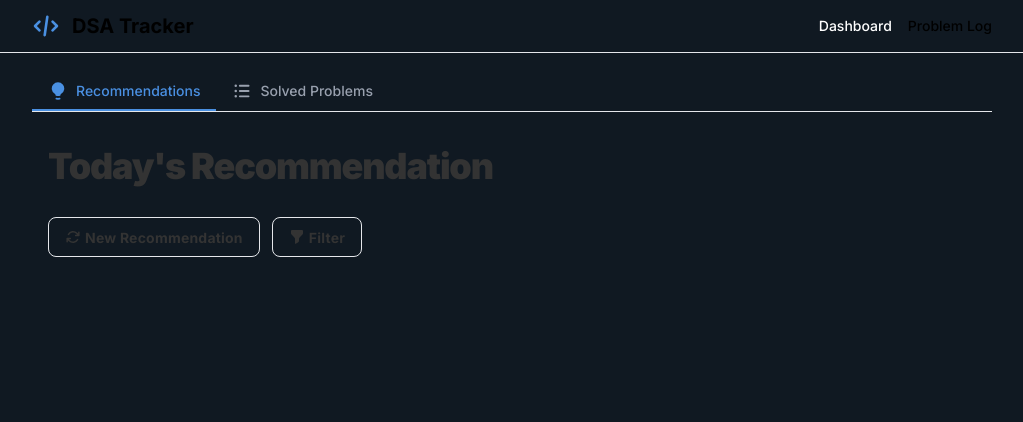
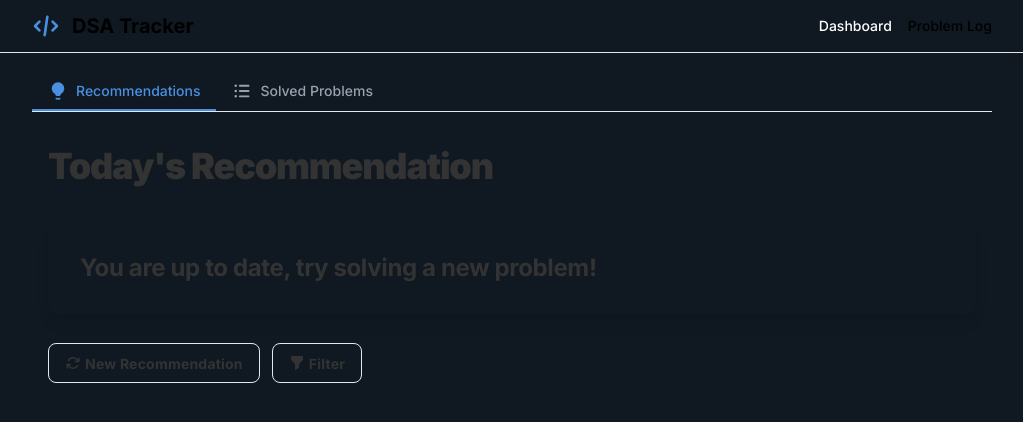
Before and after one commit to ElEdMedina21/DSA-Tracker, a React (Vite) app: page / in a window 1280 px wide. Shown: the top 422 px of the page, without its empty margins (128-1151 px from the left). Built offline with nearby package versions, Linux system fonts and the light colour scheme; no server answers.

Commit message:
Added validation for times when there are no recommendations

```diff
--- a/src/components/RecommendationCard.jsx
+++ b/src/components/RecommendationCard.jsx
@@ -11,9 +11,16 @@ export default function RecommendationCard({problem}){
                     </h2>
                     <DifficultyTag difficulty={problem.difficulty}/>
                 </div>
-                {/* <p className="text-[#333333] dark:text-[#9dabb9] text-base font-normal leading-relaxed">
+                <div className="flex gap-4">
+                    {problem.topics.map(topic=>(
+                        <span className="text-[#9dabb9] text-base font-normal leading-relaxed">
+                            {topic}
+                        </span>
+                    ))}
+                </div>
+                <p className="text-[#333333] dark:text-[#9dabb9] text-base font-normal leading-relaxed">
                     Given an array containing n distinct numbers taken from 0, 1, 2, ..., n, find the one that is missing from the array.
-                </p> */}
+                </p>
                 <div className="flex items-center justify-end gap-3 pt-4">
                     <button className="flex min-w-[84px] max-w-[480px] cursor-pointer items-center justify-center overflow-hidden rounded-lg h-12 px-6 bg-primary text-white text-base font-bold leading-normal tracking-[0.015em] hover:bg-primary/90 transition-colors">
                     <span className="truncate">Solve Problem</span>
--- a/src/components/Recommendations.jsx
+++ b/src/components/Recommendations.jsx
@@ -6,7 +6,7 @@ import RecommendationCard from "./RecommendationCard"
 
 export default function Recommendations(){
 
-    const [recommendations, setRecommendations] = useState()
+    const [recommendations, setRecommendations] = useState([])
 
     const getRecommendations = async()=>{
         const {data} = await axios.get(`${backendURL}/recommendations`)
@@ -27,8 +27,20 @@ export default function Recommendations(){
             </div>
 
             {/* Recommendation Card */}
-            {recommendations &&
-            <RecommendationCard problem={recommendations[0]}/>}
+            {recommendations.length > 0 ?
+                <RecommendationCard problem={recommendations[0]}/> :
+                <div className="p-4 @container">
+                    <div className="flex flex-col items-stretch justify-start rounded-xl shadow-lg bg-background-light dark:bg-[#1c2127] dark:shadow-none">
+                        <div className="flex w-full min-w-72 grow flex-col items-stretch justify-center gap-4 p-6 sm:p-8">
+                            <div className="flex justify-between items-start gap-4">
+                                <h2 className="text-[#333333] dark:text-white text-2xl font-bold leading-tight tracking-[-0.015em]">
+                                You are up to date, try solving a new problem!
+                                </h2>
+                            </div>
+                        </div>
+                    </div>
+                </div>
+            }
             {/* Footer Buttons */}
             <div className="flex justify-stretch">
                 <div className="flex flex-1 gap-3 flex-wrap px-4 py-3 justify-start">
--- a/src/views/ProblemLogger.jsx
+++ b/src/views/ProblemLogger.jsx
@@ -48,10 +48,6 @@ export default function ProblemLogger(){
         }
     }
 
-    useEffect(()=>{
-        console.log(topics)
-    },[topics])
-
     return(
     <main className="h-screen bg-[#101922] font-display">
         <div className="relative flex h-auto min-h-screen w-full flex-col group/design-root overflow-x-hidden">
@@ -92,6 +88,7 @@ export default function ProblemLogger(){
                                             border border-[#3b4754] bg-[#1c2127] focus:border-primary
                                             h-14 bg-no-repeat bg-right_0.75rem_center appearance-none"
                                     required
+                                    value={difficulty}
                                     onChange={e=>setDifficulty(e.target.value)}
                                     >
                                     <option value="" defaultValue>Select Difficulty</option>
```
